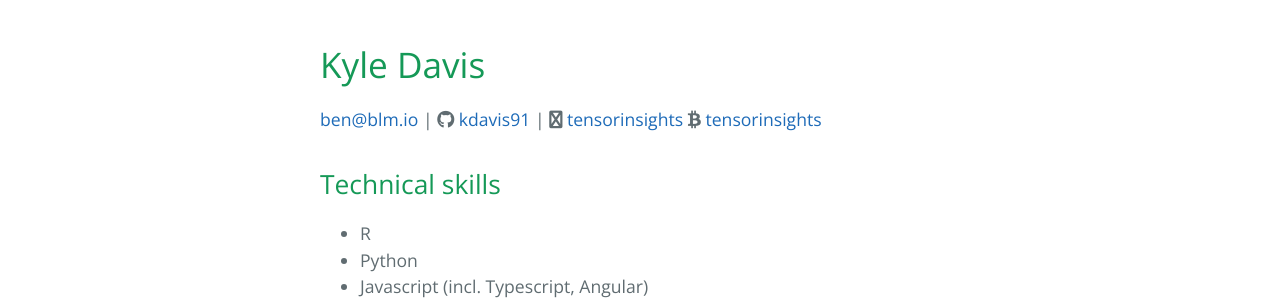
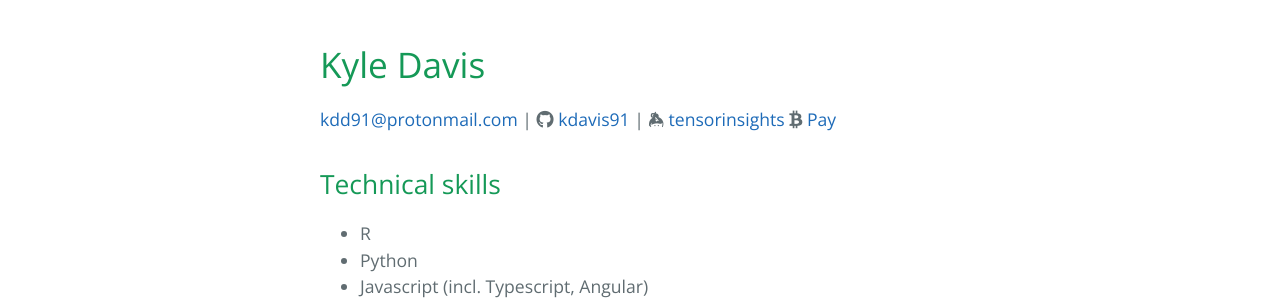
Before and after one commit to kdavis91/kdavis91.github.io, a Jekyll site: the page built from about.md, in a window 1280 px wide. Shown: the part 409-709 px from the top of the page. Built offline with Jekyll 4.4.1, drawn with Linux system fonts in a browser that asks for light colours; nearby versions of some CDN libraries.

Commit message:
Update about.md

```diff
--- a/about.md
+++ b/about.md
@@ -22,13 +22,13 @@ order: 0
 
 
 <div id="webaddress">
-<a href="mailto:ben@blm.io">ben@blm.io</a>
+<a href="mailto:kdd91@protonmail.com">kdd91@protonmail.com</a>
 |
 <i class="fa fa-github"></i> <a href="http://github.com/kdavis91">kdavis91</a>
 |
-<i class="fa fa-keybase"></i> <a href="tensorinsights*keybase.io">tensorinsights</a>
+<i class="fab fa-keybase"></i> <a href="tensorinsights*keybase.io">tensorinsights</a>
 
-<i class="fa fa-btc"></i> <a href="https://www.blockonomics.co/img/pay_with_bitcoin_medium.png">tensorinsights</a>
+<i class="fa fa-btc"></i> <a href="https://www.blockonomics.co/img/pay_with_bitcoin_medium.png">Pay</a>
 
 </div>
 
```
